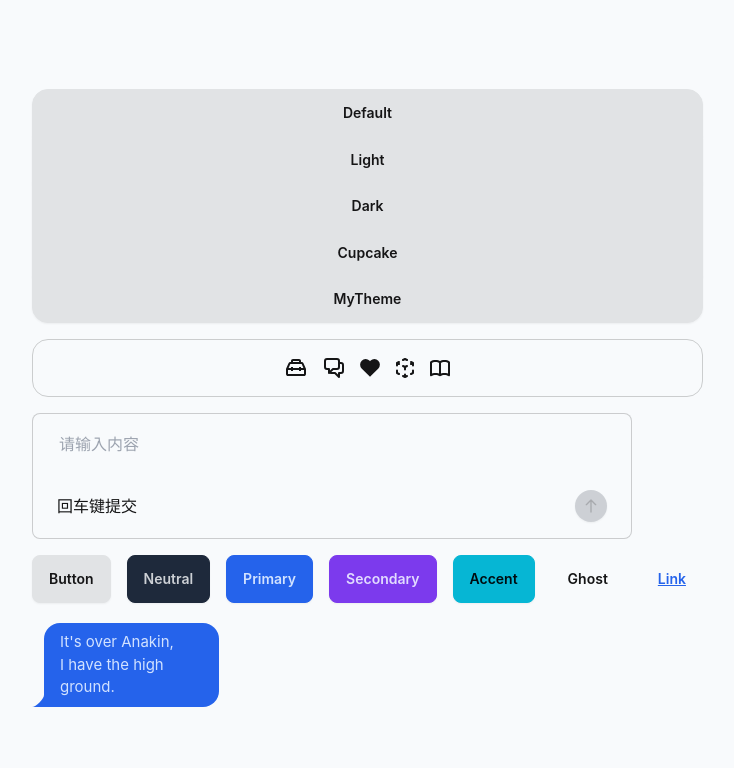
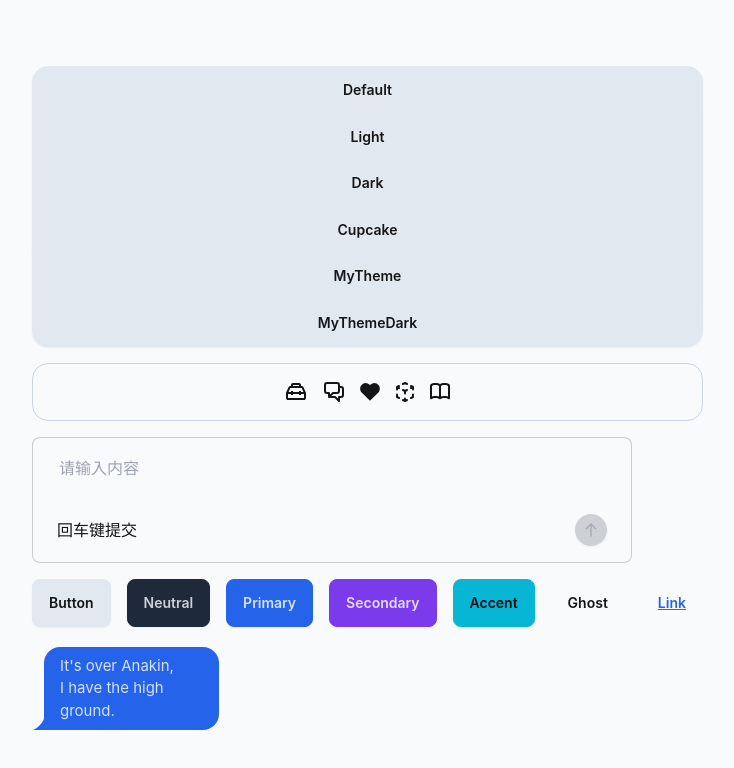
Before and after one commit to AppChainAI/frontend-vui, a Vue app: page / in a window 1280 px wide. Shown: the top 768 px of the page, without its empty margins (0-734 px from the left). Built offline with nearby package versions, Linux system fonts and the light colour scheme; the HTML template or start-up script is replaced by a standard one.

Commit message:
添加暗色主题

```diff
--- a/src/views/HomeView.vue
+++ b/src/views/HomeView.vue
@@ -51,6 +51,8 @@ function showToast(): void {
         value="cupcake" />
       <input type="radio" name="theme-buttons" class="btn theme-controller join-item" aria-label="MyTheme"
         value="mytheme" />
+      <input type="radio" name="theme-buttons" class="btn theme-controller join-item" aria-label="MyThemeDark"
+        value="mythemeDark" />
     </div>
     <!-- 图标 -->
     <div class="flex items-center justify-center gap-4 flex-wrap p-4 rounded-box border border-base-300">
--- a/tailwind.config.js
+++ b/tailwind.config.js
@@ -21,6 +21,26 @@ export default {
             "accent": "#06b6d4",      // 霓虹青色
             "neutral": "#1e293b",     // 深空灰
             "base-100": "#f8fafc",    // 洁净白
+            "base-200": "#e2e8f0",    // 柔和的灰白色
+            "base-300": "#cbd5e1",    // 更柔和的灰蓝色
+            "--rounded-box": "1rem",      // 适中的圆角
+            "--rounded-btn": "0.5rem",    // 稍微锐利的按钮边角
+            "--rounded-badge": "1.5rem",
+            "--animation-btn": "0.2s",    // 快速的动画响应
+            "--animation-input": "0.2s",
+            "--btn-focus-scale": "0.98",  // 轻微的按压效果
+            "--border-btn": "1.5px",      // 适中的边框
+            "--tab-border": "2px",        // 突出的标签边框
+            "--tab-radius": "0.5rem",     // 现代感的标签圆角
+          },
+          mythemeDark: {
+            "primary": "#3b82f6",    // 明亮的蓝色，在暗色主题中保持可见度
+            "secondary": "#6d28d9",   // 深紫色，与亮色主题呼应但更深沉
+            "accent": "#0891b2",      // 青色调整，确保在暗背景上的可见性
+            "neutral": "#cbd5e1",     // 更柔和的灰白色，减少对比度
+            "base-100": "#0f172a",    // 暗蓝色背景，比纯黑更柔和
+            "base-200": "#1e293b",    // 更深的灰色背景，减少对比度
+            "base-300": "#475569",    // 深灰色，用于强调元素
             "--rounded-box": "1rem",      // 适中的圆角
             "--rounded-btn": "0.5rem",    // 稍微锐利的按钮边角
             "--rounded-badge": "1.5rem",
```
